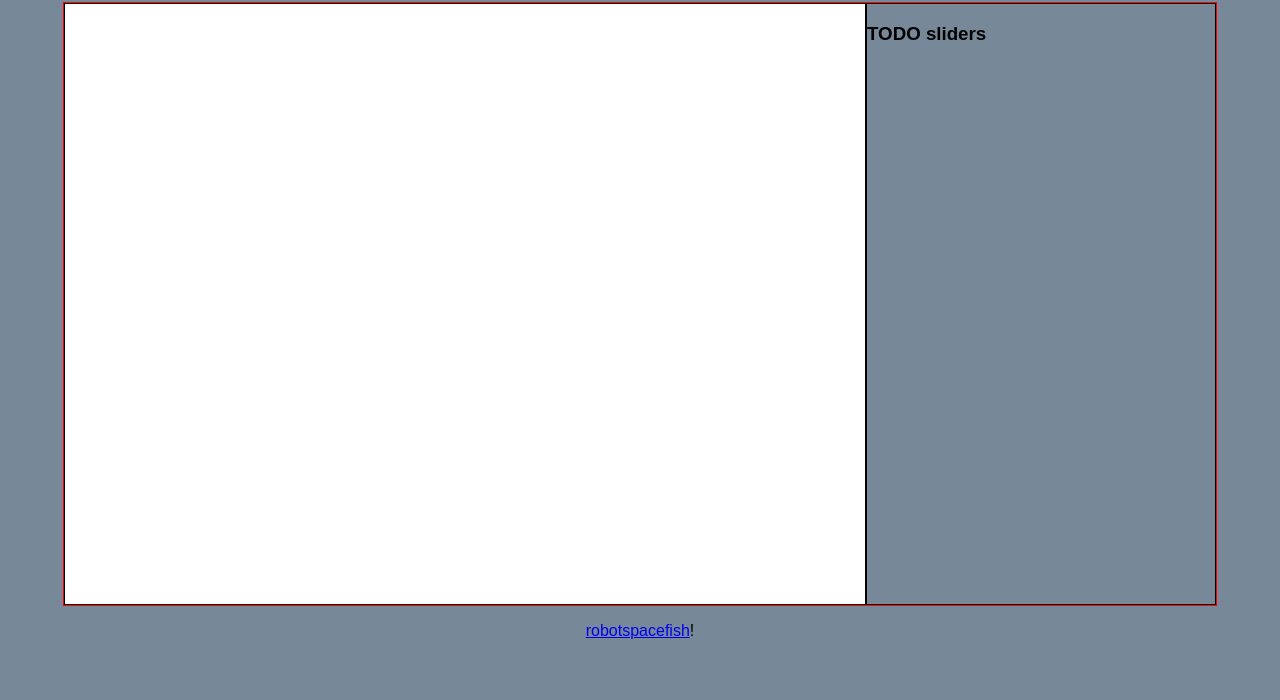
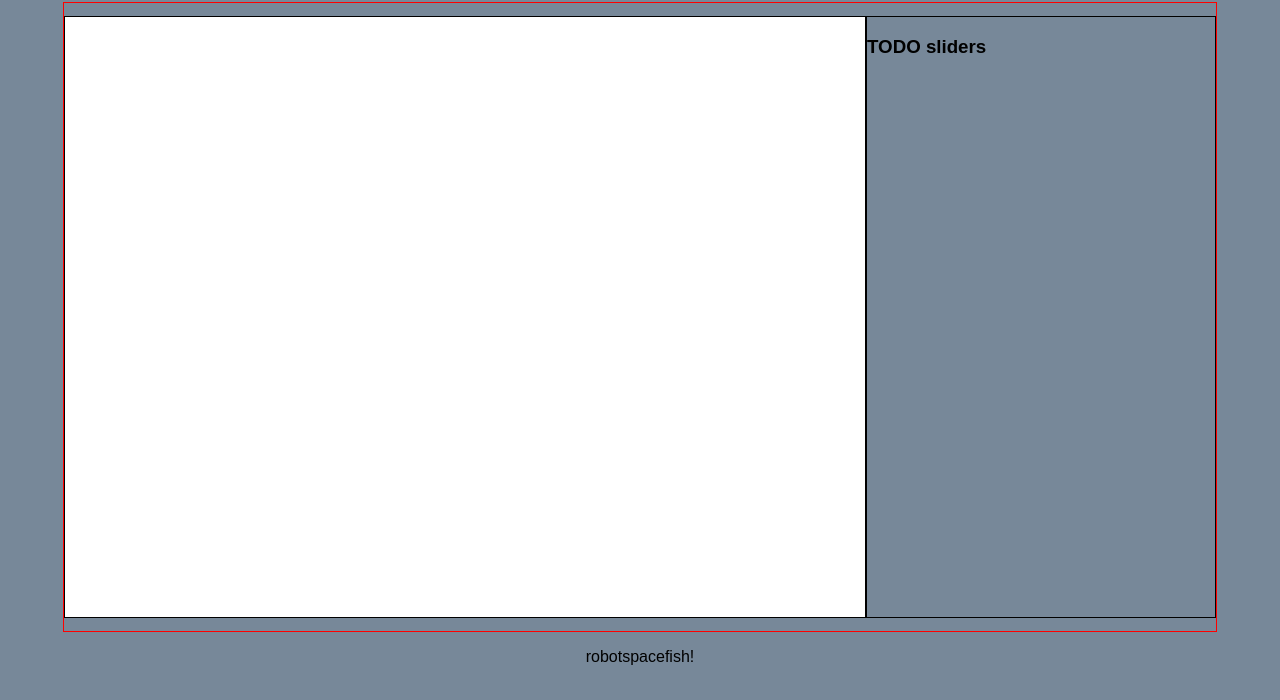
Before and after one commit to robotspacefish/shapes-playground, a plain HTML site: page index.html in a window 1280 px wide. Shown: the part 78-778 px from the top of the page. Drawn offline with Linux system fonts and the light colour scheme.

Commit message:
footer styles

```diff
--- a/main.css
+++ b/main.css
@@ -20,16 +20,35 @@ header {
   text-align: center;
 }
 
+footer {
+  margin-bottom: 40px;
+}
+
+p, a {
+  color: black;
+}
+
+a {
+  text-decoration: none;
+}
+
+a:hover {
+  text-decoration: underline;
+}
+
 main {
   display: flex;
   justify-content: center;
+  align-items: center;
   border: 1px solid red;
   width: 90%;
+  flex: 1;
 }
 
 aside {
   border: 1px solid black;
   flex: 1;
+  height: 600px;
 }
 
 section {
```
